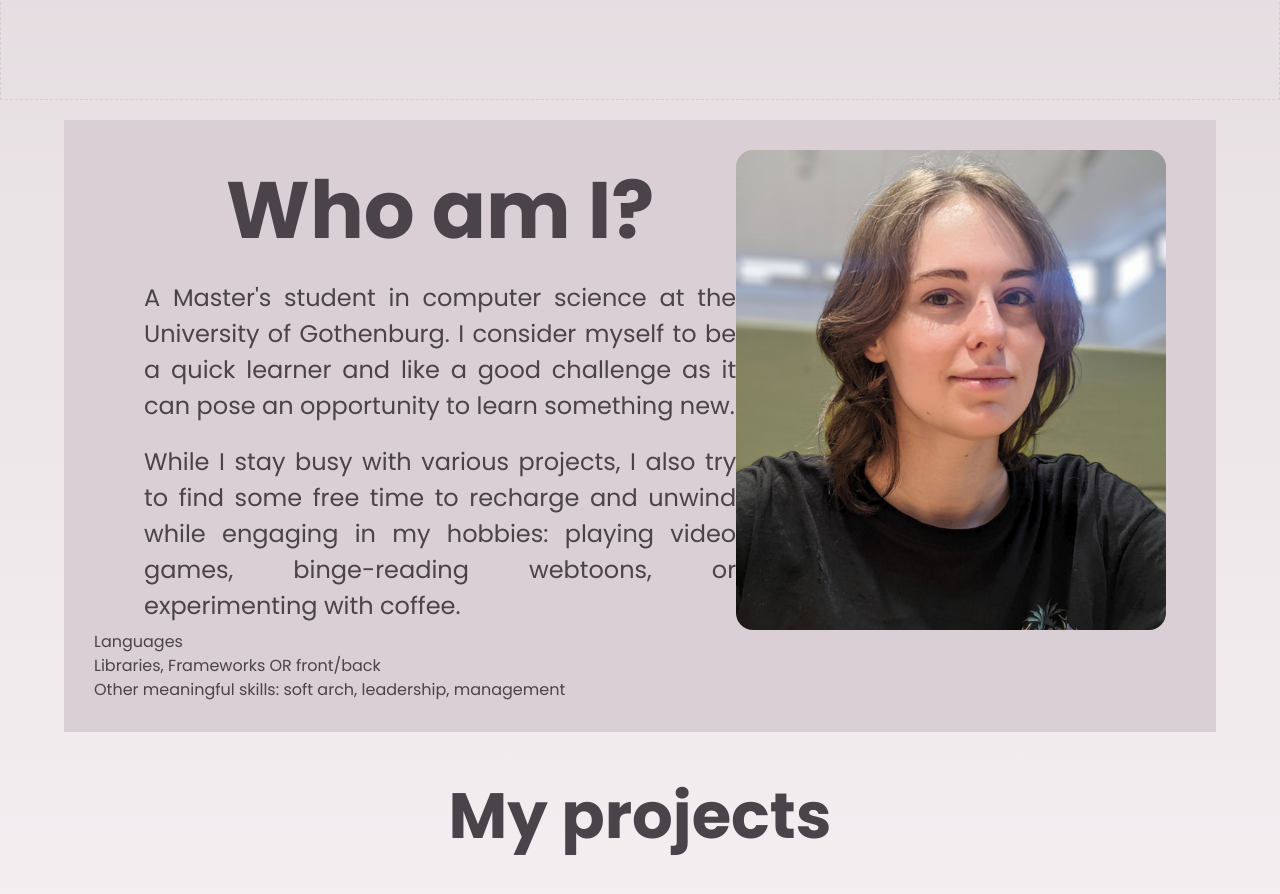
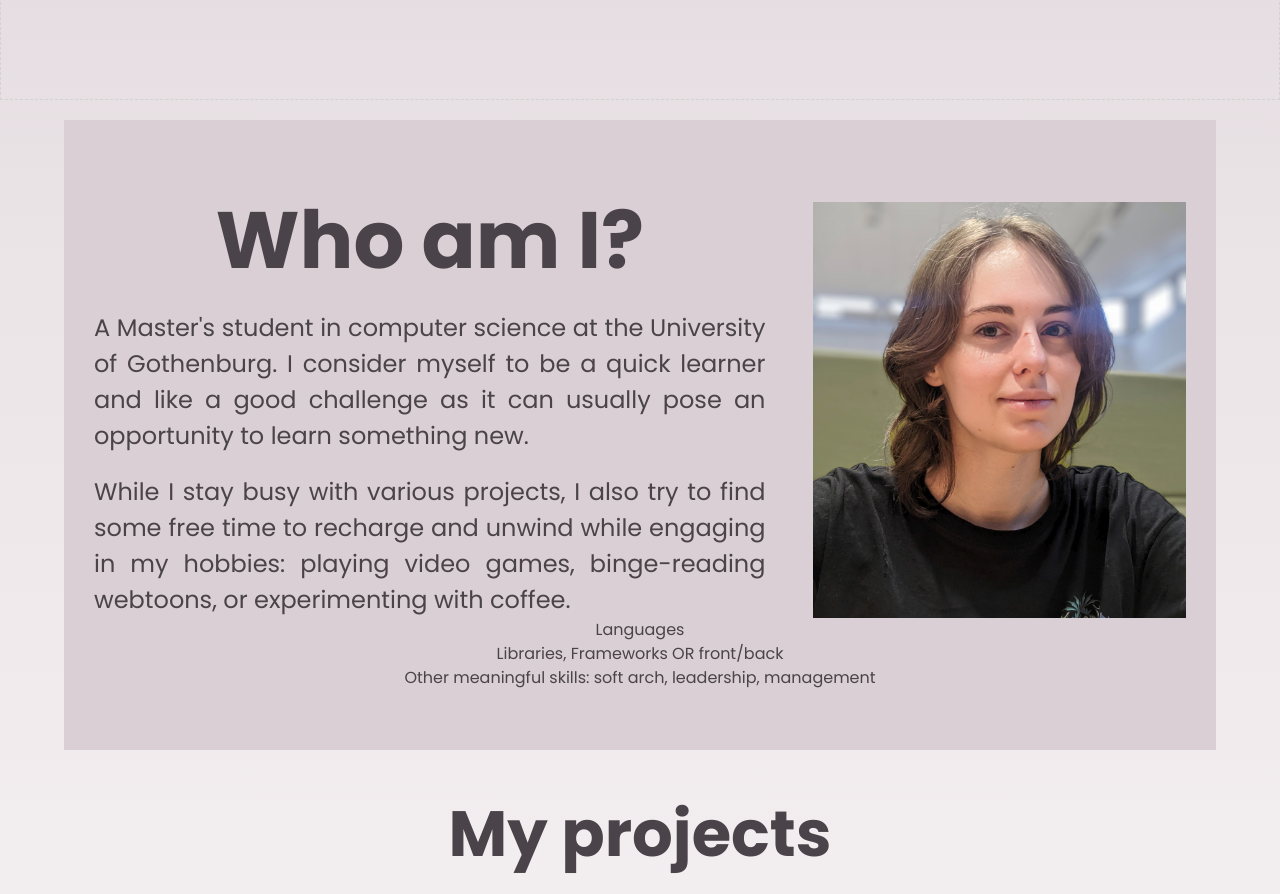
Before and after one commit to pvlkvc/personal-website, a React (Vite) app: page / in a window 1280 px wide. Shown: the part 760-1654 px from the top of the page. Built offline with nearby package versions, Linux system fonts and the light colour scheme; a web font is replaced by a local one.

Commit message:
changed about section style

```diff
--- a/src/components/About.jsx
+++ b/src/components/About.jsx
@@ -10,8 +10,8 @@ export default function About() {
             <p>
               A Master's student in computer science at the University of
               Gothenburg. I consider myself to be a quick learner and like a
-              good challenge as it can pose an opportunity to learn something
-              new.
+              good challenge as it can usually pose an opportunity to learn
+              something new.
             </p>
             <p></p>
             <p>
--- a/src/css/About.css
+++ b/src/css/About.css
@@ -6,24 +6,28 @@
   max-width: 1300px;
   width: 90%;
   box-sizing: border-box;
-  padding: 30px 50px 30px 30px;
-  border: 5px var(--secondary-color) dashed;
+  padding: 60px 30px 60px 30px;
+  align-items: center;
+}
+
+.about-upper-row {
+  gap: 3rem;
+  align-items: end;
 }
 
 .about-picture-container {
-  height: 30rem;
-  margin: 0 0 0 0;
+  height: 26rem;
+  margin: 0;
   /*clip-path: polygon(13% 0, 86% 0, 86% 96%, 13% 100%);*/
 }
 
 .about-picture-image {
   height: 100%;
-  border-radius: 17px;
   transform: rotate(0deg);
 }
 
 .about-textbox {
-  margin: 0 0 0 50px;
+  margin: 0 0 0 0;
   max-width: 700px;
   gap: 10px;
 }
```
